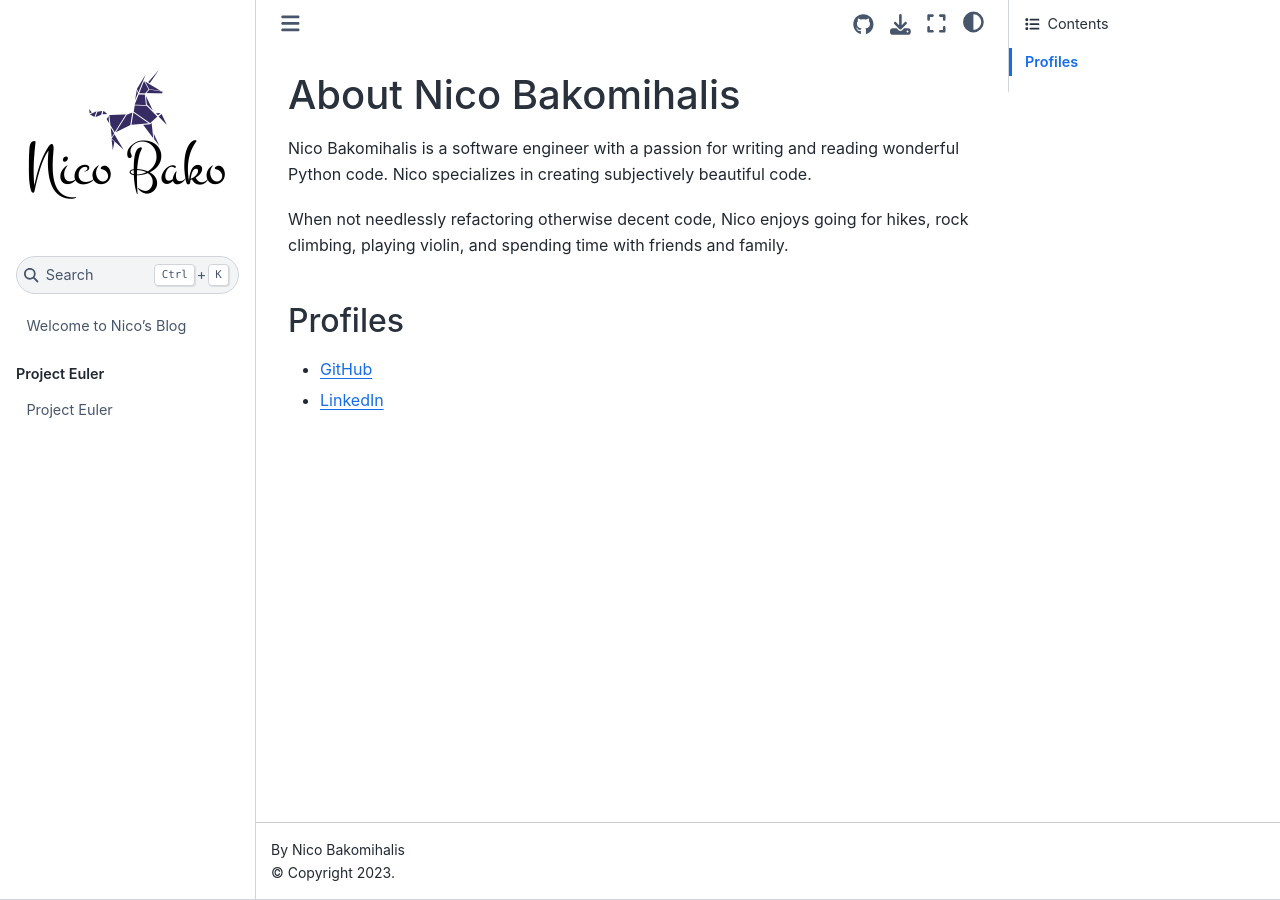
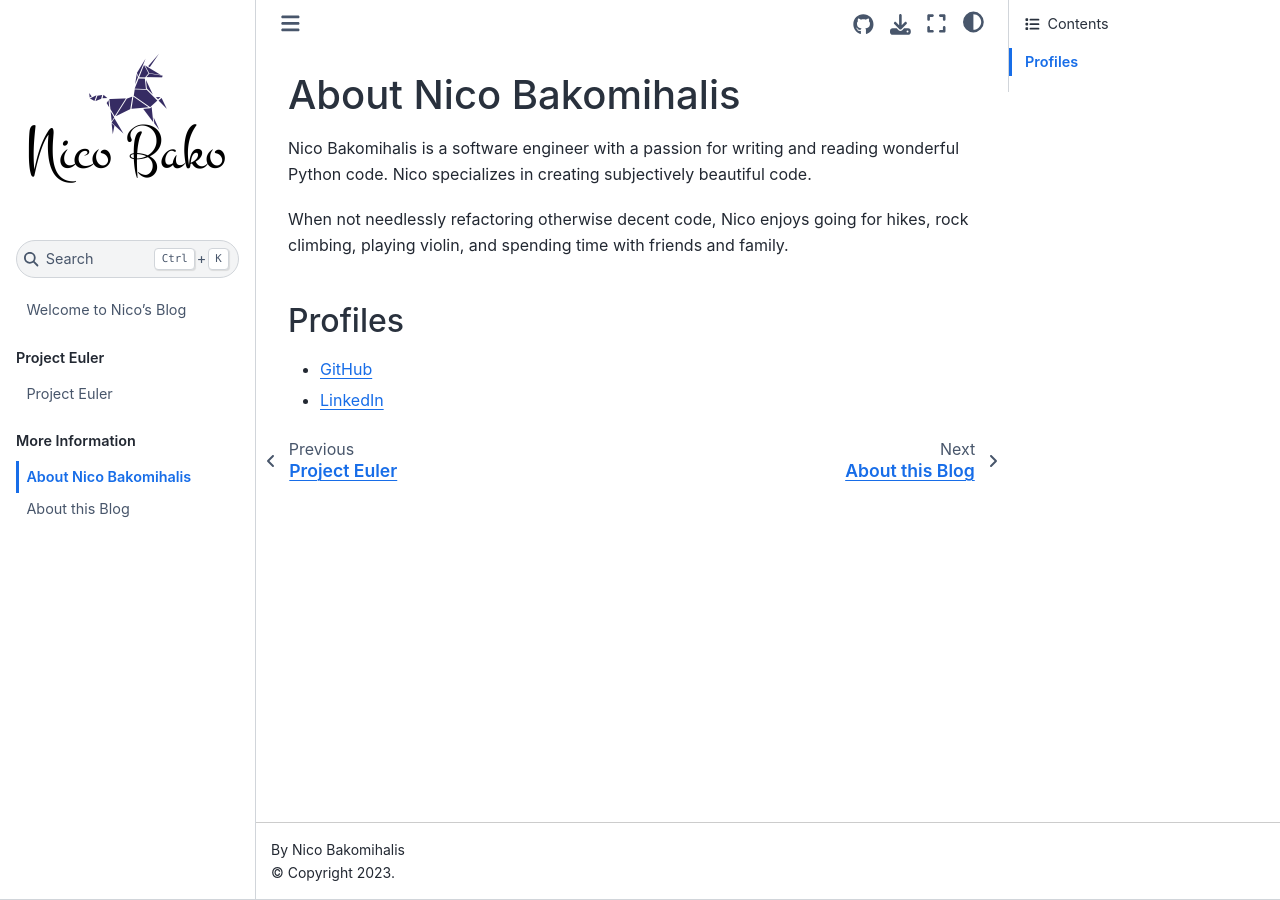
Before and after one commit to nicobako/pythonic-misadventures, a Jupyter Book: the page built from blog/info/about_the_author.md, in a window 1280 px wide. Built offline with Jupyter Book 1.0.4 settings and Sphinx 7.4.7 and the Sphinx Book theme 1.1.4, drawn with Linux system fonts in a browser that asks for light colours; pages that are not in the unit, such as notebooks, are missing from menus; some of the changed lines change nothing that is shown.

Commit message:
fixed toc

```diff
--- a/blog/_toc.yml
+++ b/blog/_toc.yml
@@ -28,5 +28,5 @@ parts:
   - file: project_euler/problem_11
 - caption: More Information
   chapters:
-  - file: about_the_author
-  - file: about_this_blog
+  - file: info/about_the_author
+  - file: info/about_this_blog
```
Also changed, not shown: blog/info/about_the_author.md (renamed from blog/articles/about_the_author.md), blog/info/about_this_blog.md (renamed from blog/articles/about_this_blog.md).
